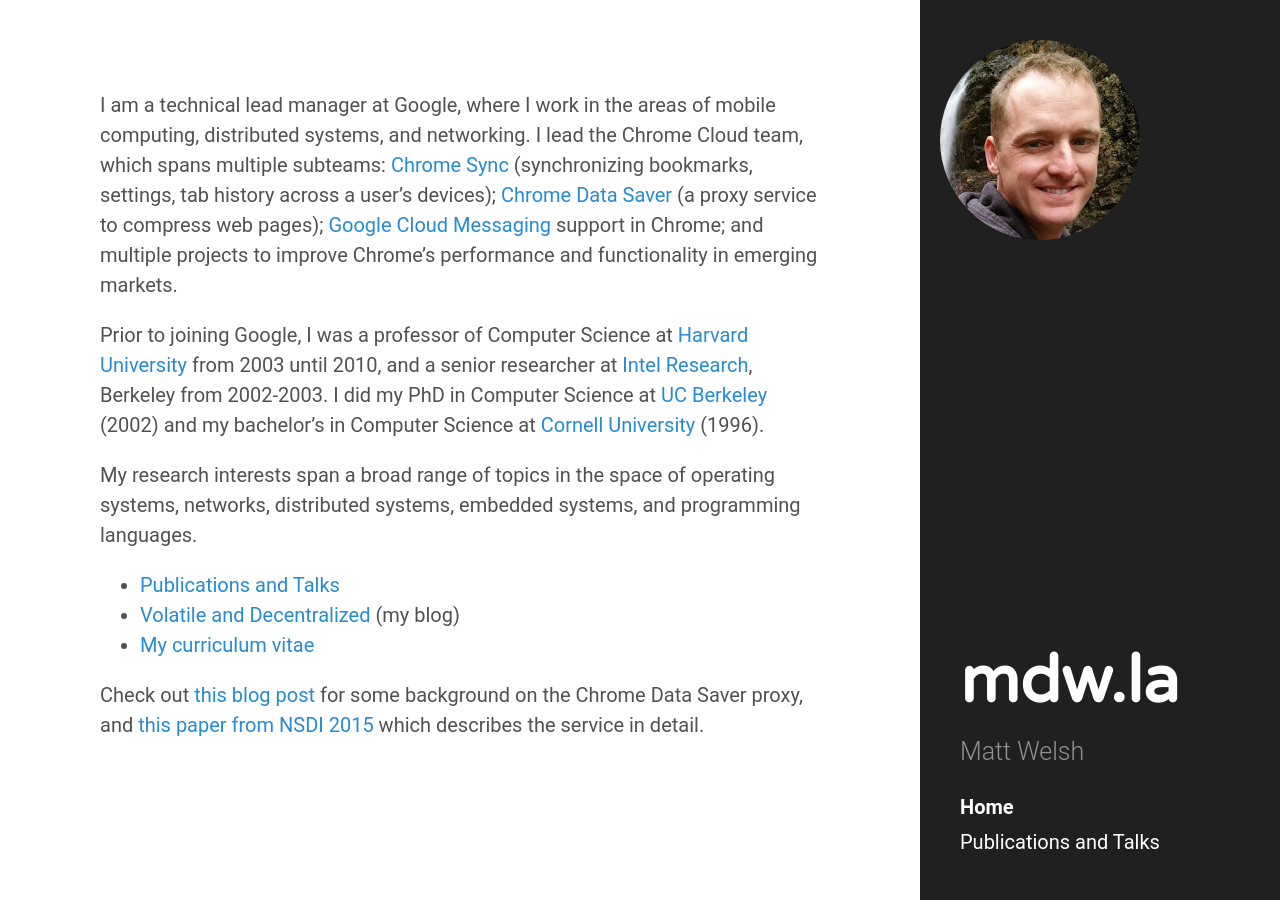
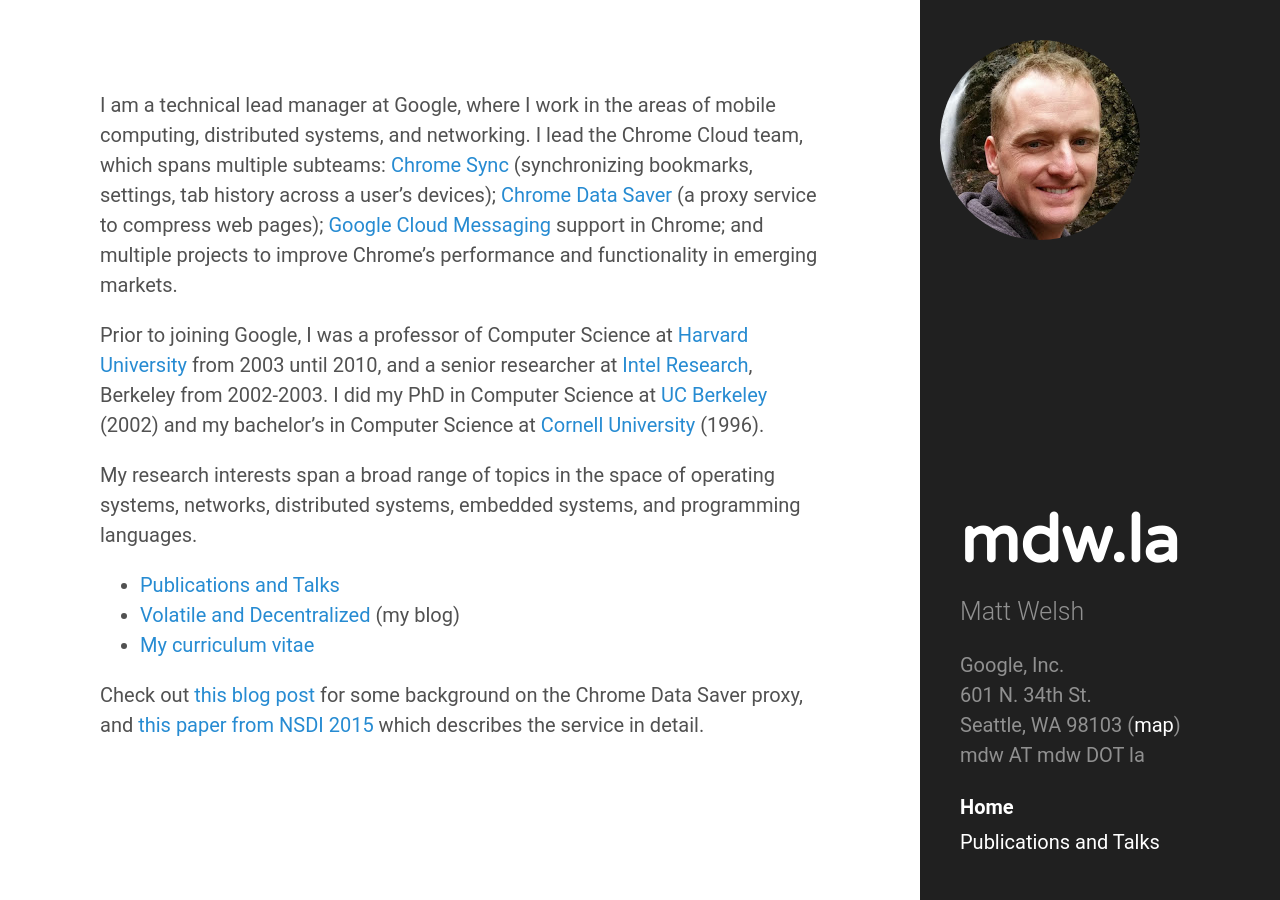
Before and after one commit to mdwelsh/mdwelsh.github.io, a Jekyll site: the page built from index.md, in a window 1280 px wide. Built offline with Jekyll 4.4.1, drawn with Linux system fonts in a browser that asks for light colours.

Commit message:
Update sidebar.html

```diff
--- a/_includes/sidebar.html
+++ b/_includes/sidebar.html
@@ -9,6 +9,12 @@
         </a>
       </h1>
       <p class="lead">{{ site.description }}</p>
+      <p class="sidebar-meta">
+      Google, Inc.<br>
+      601 N. 34th St.<br>
+      Seattle, WA 98103 (<a href="https://goo.gl/maps/7P7qk48WpgT2">map</a>)<br>
+      mdw AT mdw DOT la<br>
+      </p>
     </div>
 
     <nav class="sidebar-nav">
```
